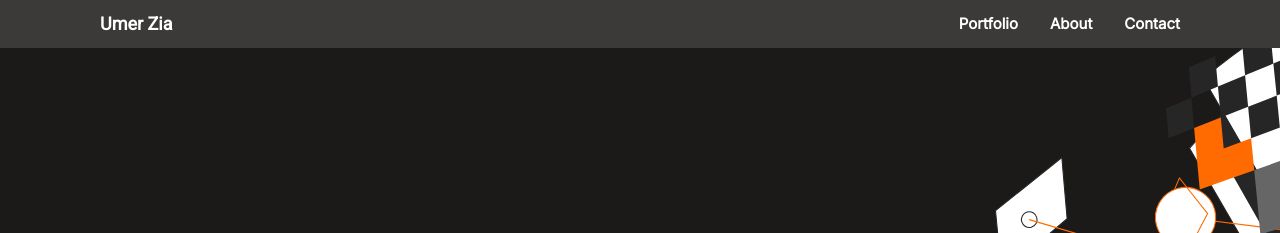
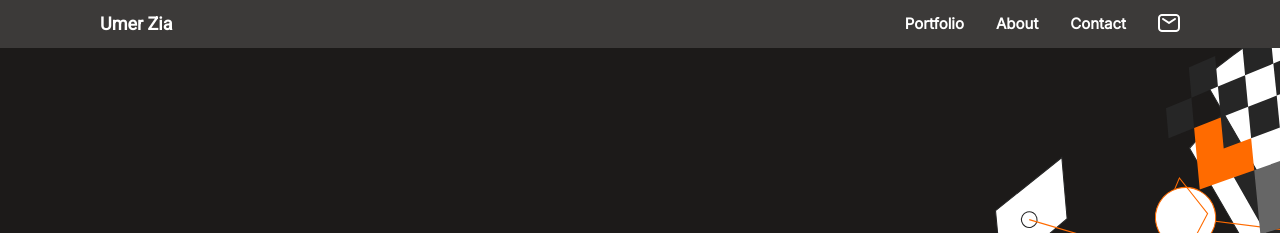
Before and after one commit to UmerZia/Portfolio, a website: page index.html in a window 1280 px wide. Shown: the top 233 px of the page. Drawn offline with Linux system fonts and the light colour scheme; a web font is replaced by a local one.

Commit message:
apply media query for inbox icon

```diff
--- a/css/media-query.css
+++ b/css/media-query.css
@@ -36,6 +36,14 @@
 
   #cross-icon {
     display: none;
+  }
+
+  #msg-box {
+    display: block;
+  }
+
+  #msg-box img {
+    display: block;
   }
 
   /* Hero Section */
```
